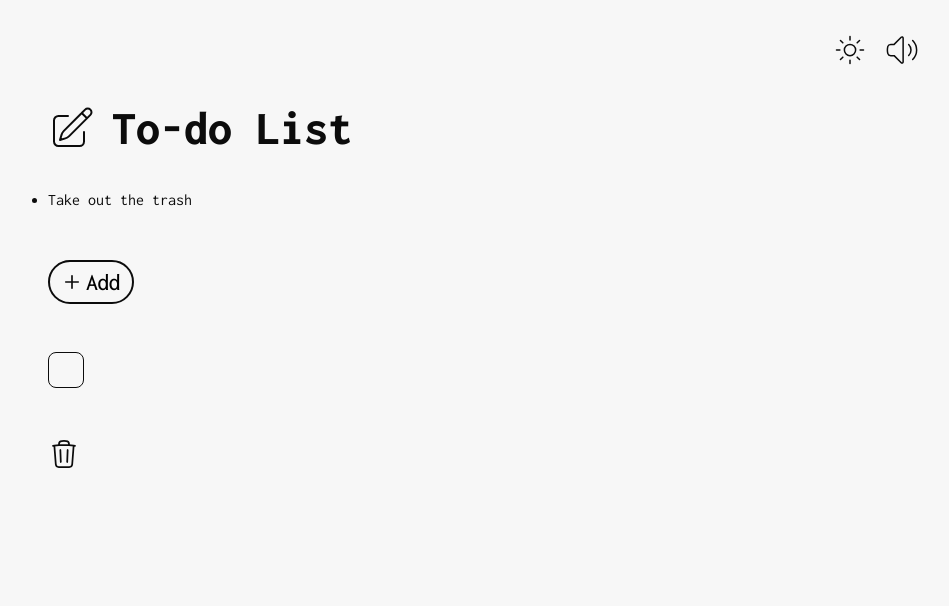
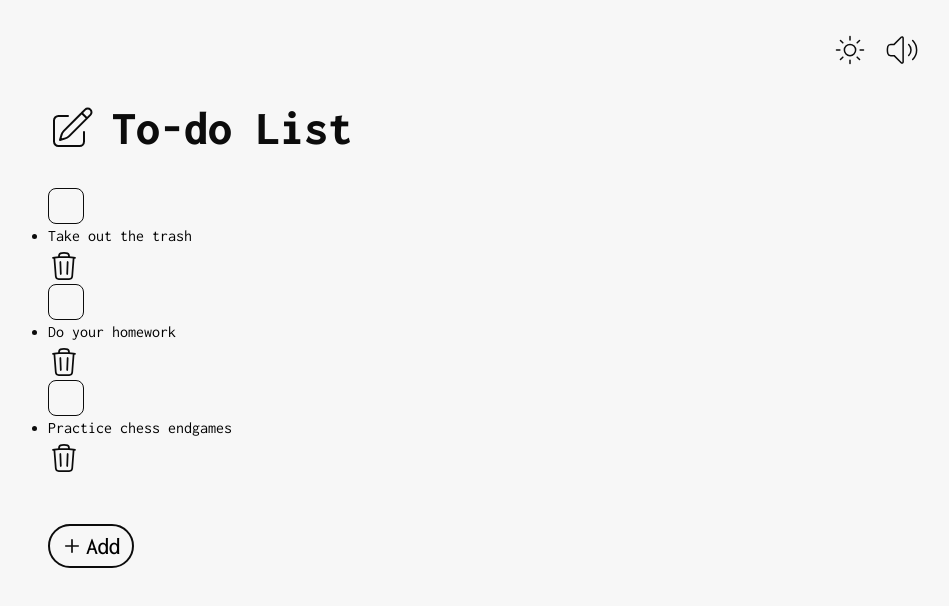
Before and after one commit to Uncannypotato69/To-Do-List, a React (Vite) app: page / in a window 1280 px wide. Shown: the top 606 px of the page, without its empty margins (192-1141 px from the left). Built offline with nearby package versions, Linux system fonts and the light colour scheme; no server answers.

Commit message:
Headaches and pain

```diff
--- a/src/components/button/index.jsx
+++ b/src/components/button/index.jsx
@@ -2,9 +2,9 @@ import classes from "./button.module.css"
 import Boop from "../header/boop"
 import { animated } from "@react-spring/web"
 
-export default function Button(){
+export default function Button({handleClick}){
     return(
-        <button className={`${classes.button}`} >
+        <button className={`${classes.button}`} onClick={handleClick} >
             <svg xmlns="http://www.w3.org/2000/svg" fill="none" viewBox="0 0 24 24" strokeWidth={1} stroke="currentColor" className={`${classes.button__svg}`}>
                 <path strokeLinecap="round" strokeLinejoin="round" d="M12 4.5v15m7.5-7.5h-15" />
             </svg>
--- a/src/components/checkbox/index.jsx
+++ b/src/components/checkbox/index.jsx
@@ -3,17 +3,17 @@ import classes from "./checkbox.module.css"
 import useSound from "use-sound"
 import scribbleSFX from "/audio/writingPencil.mp3"
 
-export default function Checkbox(){
+export default function Checkbox({ToggleTask, index, completed, id}){
 
-    const [isActive, setIsActive] = useState(false)
+    const [isActive, setIsActive] = useState(completed)
 
     const [play] = useSound(scribbleSFX)
 
     return(
-        <label htmlFor="doneCheckbox" className={`${classes.doneCheckbox__label}`}>
-            <input type="checkbox" id="doneCheckbox" className={`${classes.doneCheckbox__input}`} onChange={() => setIsActive(!isActive)} onClick={play}/>
+        <label htmlFor={id} className={`${classes.doneCheckbox__label}`}>
+            <input type="checkbox" id={id} className={`${classes.doneCheckbox__input}`} onChange={() => {setIsActive(!isActive); ToggleTask(index)}} checked={completed} onClick={play}/>
             <svg xmlns="http://www.w3.org/2000/svg" fill="none" viewBox="0 0 36 36" className={`${classes.doneCheckbox__svg}`}>
-  <path stroke="#FACC15" strokeOpacity="1" strokeWidth="1.5" d="m17.109 1.77 9.88 13.205L16.485 6.86l9.48 12.665L9.533 5.1l22.814 27.35L3.32 6.26l21.717 24.613L7.92 18.214 21.091 34.5 8.332 23.845l3.472 8.647" className={` ${classes.doneCheckbox__path} ${isActive ? classes.checked : ""}`}/>
+  <path stroke="#FACC15" strokeOpacity="1" strokeWidth="1.5" d="m17.109 1.77 9.88 13.205L16.485 6.86l9.48 12.665L9.533 5.1l22.814 27.35L3.32 6.26l21.717 24.613L7.92 18.214 21.091 34.5 8.332 23.845l3.472 8.647" className={` ${classes.doneCheckbox__path} ${isActive ? classes.checked : ""} path`}/>
             </svg>
 
         </label>
--- a/src/components/list/index.jsx
+++ b/src/components/list/index.jsx
@@ -2,32 +2,116 @@ import classes from "./list.module.css"
 import Button from "../button"
 import Trash from "../trash"
 import Checkbox from "../checkbox"
-import useStickyState from "./useStickyState"
-import { useState } from "react"
+import { useRef, useState } from "react"
+import useStickyState from "./useStickyState.jsx"
+import { to } from "@react-spring/web"
 
 
 
 
-export default function List(){
+export default function List() {
+    //Array of Tasks
+    const [tasks, setTasks] = useStickyState(
+        [
+            { text: "Take out the trash", id: crypto.randomUUID(), comepleted: true },
+            { text: "Do your homework", id: crypto.randomUUID(), comepleted: false },
+            { text: "Practice chess endgames", id: crypto.randomUUID(), comepleted: false }
+        ],
+        "tasks"
+    );
 
-    const [tasks, setTasks] = useState([{text:"Take out the trash", id: crypto.randomUUID()}], "tasks")
+    //Text while person is editing his task (yes, I assumed his gender)
+    const [newText, setNewText] = useState("")
 
-    return(
+    //Index of the element being Edited
+    const [editIndex, setEditIndex] = useState(null)
+
+    // Refs
+    const taskRefs = useRef([]);
+    const checkboxRefs = useRef([])
+
+
+    // Function to add a new task and focus on its input
+    function handleClick() {
+        const newTask = { text: "", id: crypto.randomUUID(), comepleted: false};
+        const newTasks = [...tasks, newTask];
+        setTasks(newTasks);
+
+        // Set focus to the input of the newly added task after tasks are updated
+        setTimeout(() => {
+            taskRefs.current[newTasks.length - 1].focus();
+        }, 0);
+    }
+
+    //Toggle Function
+    function ToggleTask(index){
+        const newTasks = [...tasks]
+        newTasks[index].completed = !newTasks[index].completed
+        setTasks(newTasks)
+        console.log("task is toggled")
+    }
+
+    //Function to handle the Edit
+    function handleEdit(){
+    const newTasks = [...tasks]
+        setTimeout(() => {
+                    taskRefs.current[newTasks.length - 1].blur();
+                }, 0);
+    }
+
+    return (
         <div className={`list__container section ${classes.list}`}>
-            <ul>
-                {
-                    tasks.map((task, index) => {
-                        return(
-                            <li key={task.id}>
-                                <p>{task.text}</p>
-                            </li>
-                        )
-                    })
-                }
+            <ul className={`${classes.UL}`}>
+                {tasks.map((task, index) => {
+                    return (
+                        <li key={task.id}>
+                            <Checkbox ToggleTask={ToggleTask} index={index} completed={task.completed} id={task.id} />
+                        <input
+                                type="text"
+                                value={task.text}
+                                onChange={(e) => setNewText(e.target.value)}
+                                onBlur={() => handleEdit()}
+                                onKeyDown={(e) => {
+                                                    if (e.key === "Enter") {
+                                                             e.preventDefault();
+                                                             handleEdit();
+                                                              }
+                                                         }}
+                                className={`${classes.listItem__input} ${task.completed ? classes.lineThrough : ""}`}
+                                ref={(el) => (taskRefs.current[index] = el)} // Assign ref to each input
+                            />
+                            <Trash/>
+                        </li>
+                    );
+                })}
             </ul>
-            <Button/>
-            <Checkbox/>
-            <Trash/>
+            <Button handleClick={handleClick} />
         </div>
-    )
+    );
 }
+
+// function handleEdit(index, newText){
+//     const newTasks = [...tasks]
+//     newTasks[index].text = newText;
+//     setTasks(newTasks)
+//     setEditIndex(null)
+//     setTimeout(() => {
+//         taskRefs.current[newTasks.length - 1].blur();
+//         setNewText("")
+//     }, 0);
+// }
+
+// <input
+//                                 type="text"
+//                                 value={task.text}
+//                                 onChange={(e) => {setNewText(e.target.value)}}
+//                                 onBlur={() => handleEdit(index, newText)}
+//                                 onKeyDown={(e) => {
+//                                     if (e.key === "Enter") {
+//                                         e.preventDefault();
+//                                         handleEdit(index, newText);
+//                                     }
+//                                 }}
+//                                 className={`${classes.listItem__input}`}
+//                                 ref={(el) => (taskRefs.current[index] = el)} // Assign ref to each input
+//                             />
--- a/src/components/list/list.module.css
+++ b/src/components/list/list.module.css
@@ -6,3 +6,19 @@
     gap: 3rem;
     min-height: 20vh;
 }
+
+.UL {
+    width: 100%;
+}
+
+.listItem__input {
+    border: none;
+    background: none;
+    outline: none;
+    width: 100%;
+    /* height: 4rem; */
+}
+
+.lineThrough {
+    text-decoration: line-through;
+}
--- a/src/styles/style.css
+++ b/src/styles/style.css
@@ -65,3 +65,23 @@ button {
     height: 40vh;
     /* border: 2px solid sandybrown; */
 }
+
+li:nth-child(1) .path {
+    stroke: var(--clr-yellow);
+}
+
+li:nth-child(2) .path {
+    stroke: var(--clr-indigo);
+}
+
+li:nth-child(3) .path {
+    stroke: var(--clr-pink);
+}
+
+li:nth-child(4) .path {
+    stroke: var(--clr-lime);
+}
+
+li:nth-child(5) .path {
+    stroke: var(--clr-violet);
+}
```
